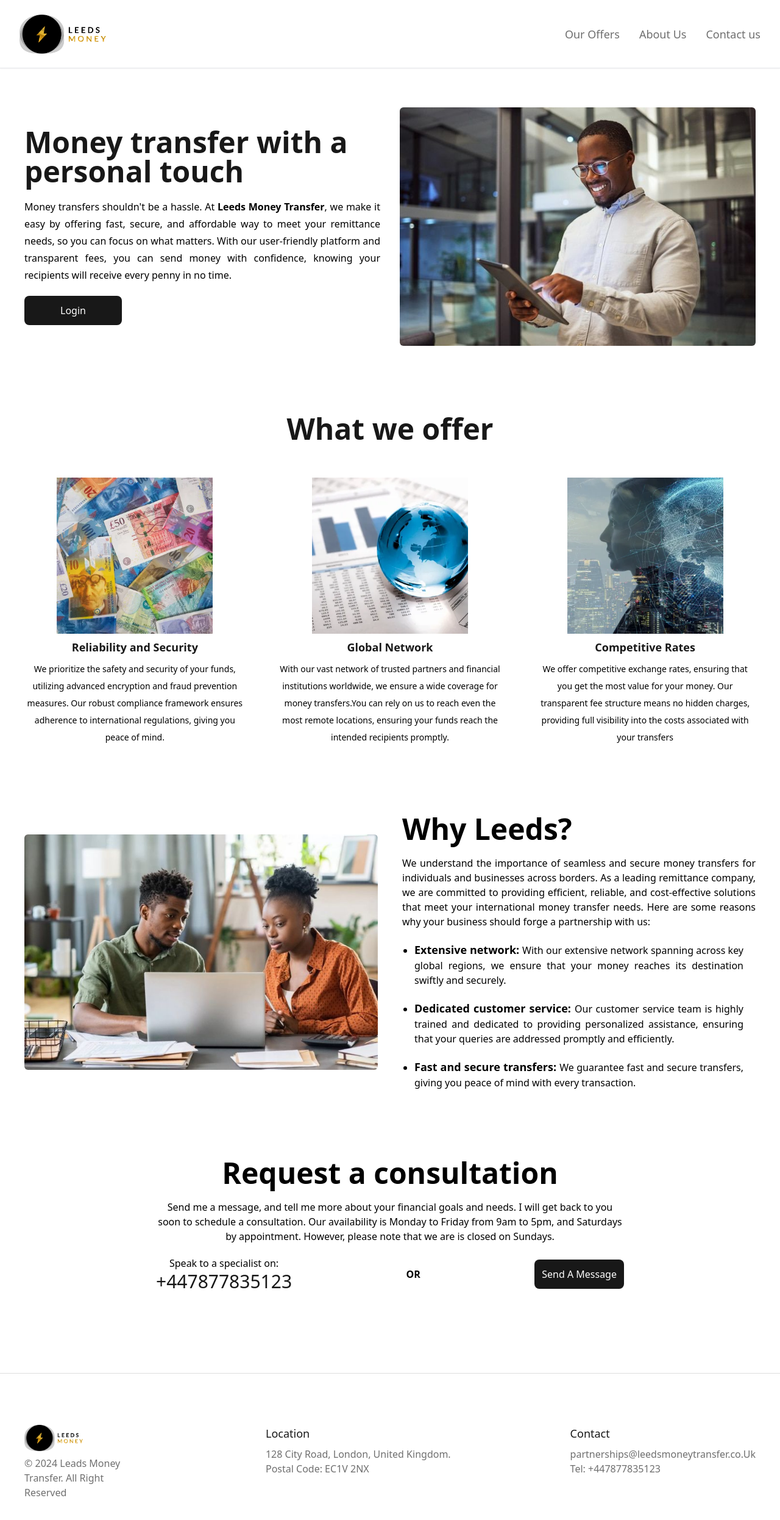
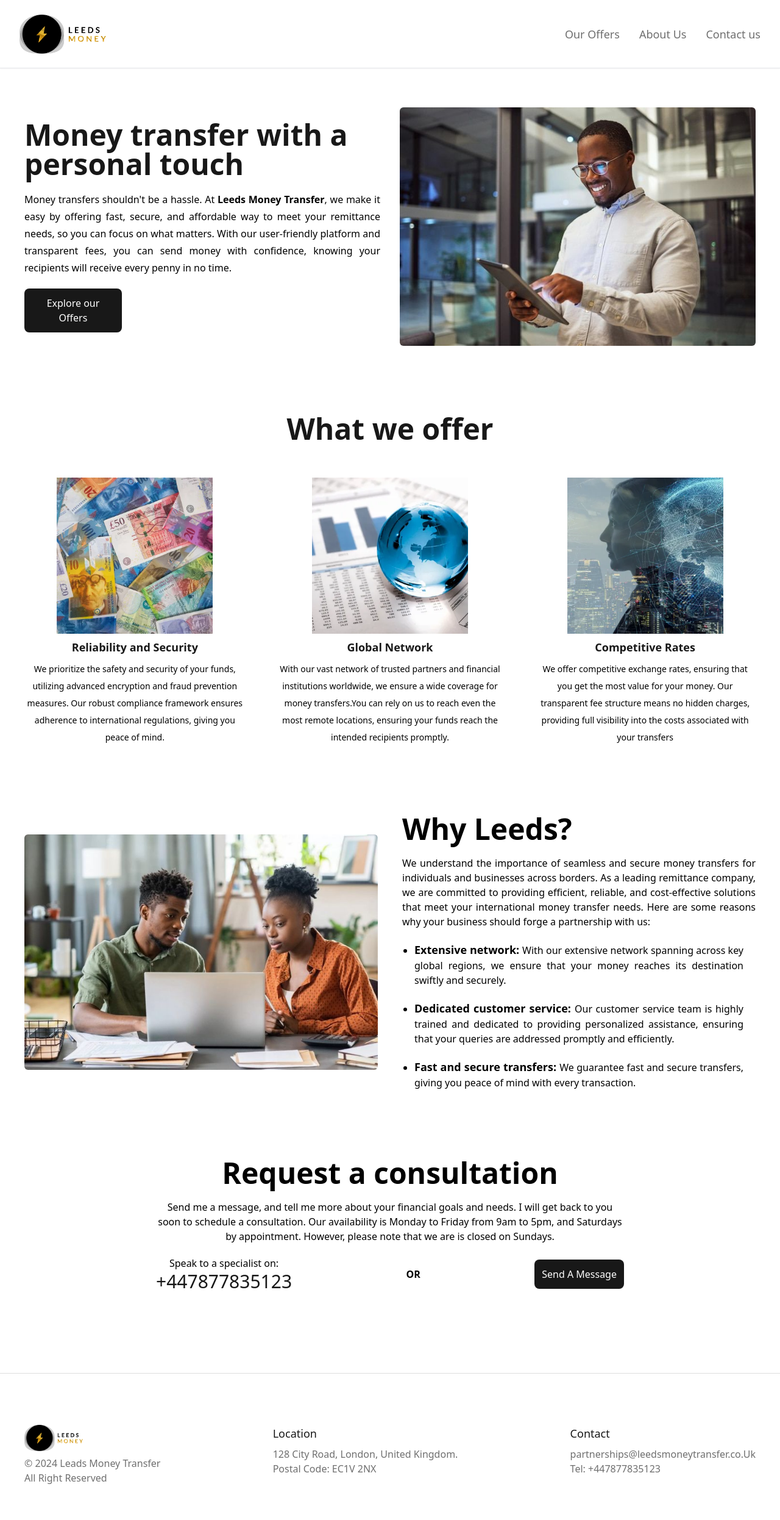
Before and after one commit to ForJessicaSake/kfv3-remittance, a React (Vite) app: page / in a window 1280 px wide. Shown: the top 2492 px of the page at 61% size. Built offline with nearby package versions, Linux system fonts and the light colour scheme.

Commit message:
fix: website corrections

```diff
--- a/src/components/footer/index.tsx
+++ b/src/components/footer/index.tsx
@@ -14,11 +14,9 @@ export default function Footer() {
                 className="h-auto w-full max-h-16 max-w-24 inline"
               />
             </a>
-            <p className="max-w-[200px] mt-2 text-gray-900 font-medium">
-              <p>
-                © {new Date().getFullYear()} Leads Money Transfer. All Right
-                Reserved
-              </p>
+            <p className=" mt-2 text-gray-900 font-medium">
+              <p>© {new Date().getFullYear()} Leads Money Transfer</p>
+              <p>All Right Reserved</p>
             </p>
           </div>
 
--- a/src/components/header/index.tsx
+++ b/src/components/header/index.tsx
@@ -17,8 +17,9 @@ const Header = () => {
           confidence, knowing your recipients will receive every penny in no
           time.
         </p>
-
-        <Button className="mt-5 w-40">Login</Button>
+        <a href="#offers">
+          <Button className="mt-5 w-40">Explore our Offers</Button>
+        </a>
       </div>
       <div className="flex justify-center lg:justify-normal">
         <img src="/7.jpeg" alt="consultation" className="rounded-md" />
@@ -28,11 +29,3 @@ const Header = () => {
 };
 
 export default Header;
-
-// Rewritten Header and Paragraph for Your Website:
-// Making international money transfers a breeze, so you can focus on what matters most
-// Header: Send More Than Just Money, Send money with confidence: Personalized Money Transfers
-
-// Paragraph: Forget impersonal transactions and faceless transfers.
-
-// Send money with confidence: Your loved ones get more, you worry less.
```
